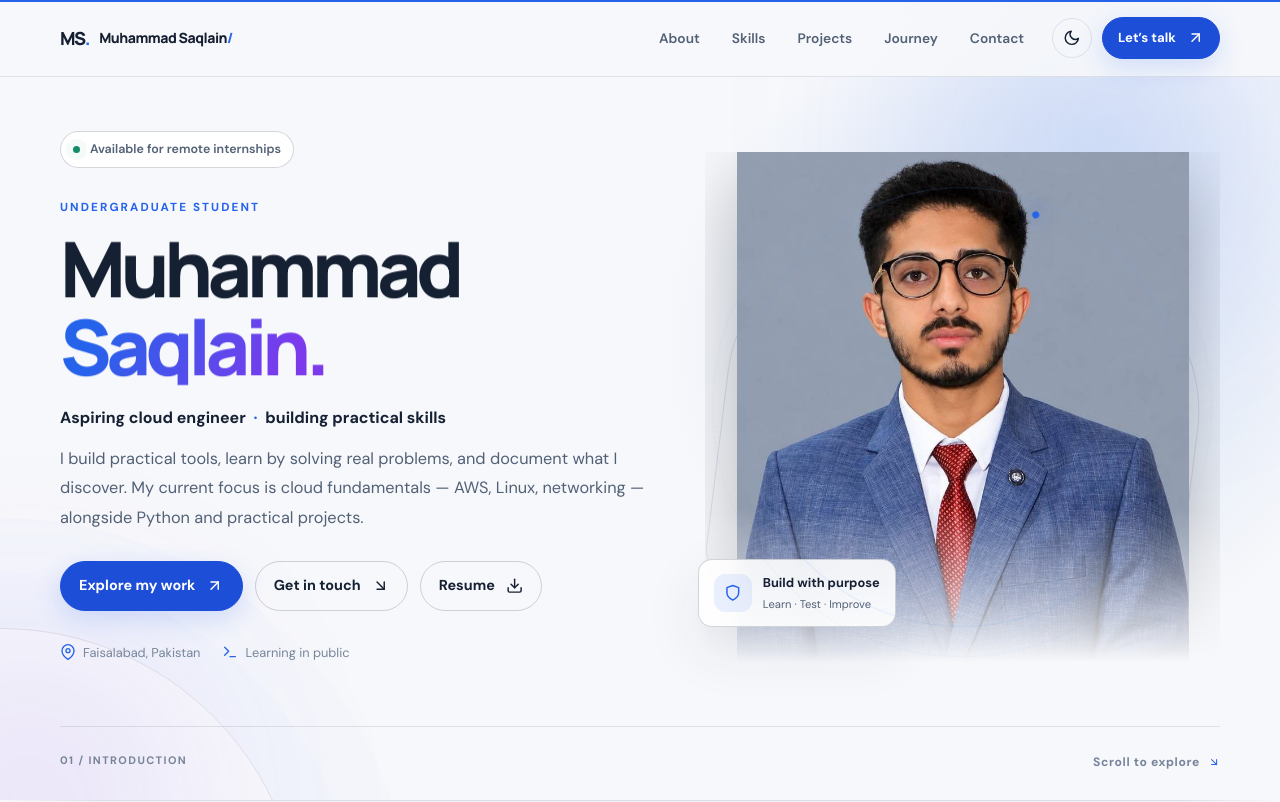
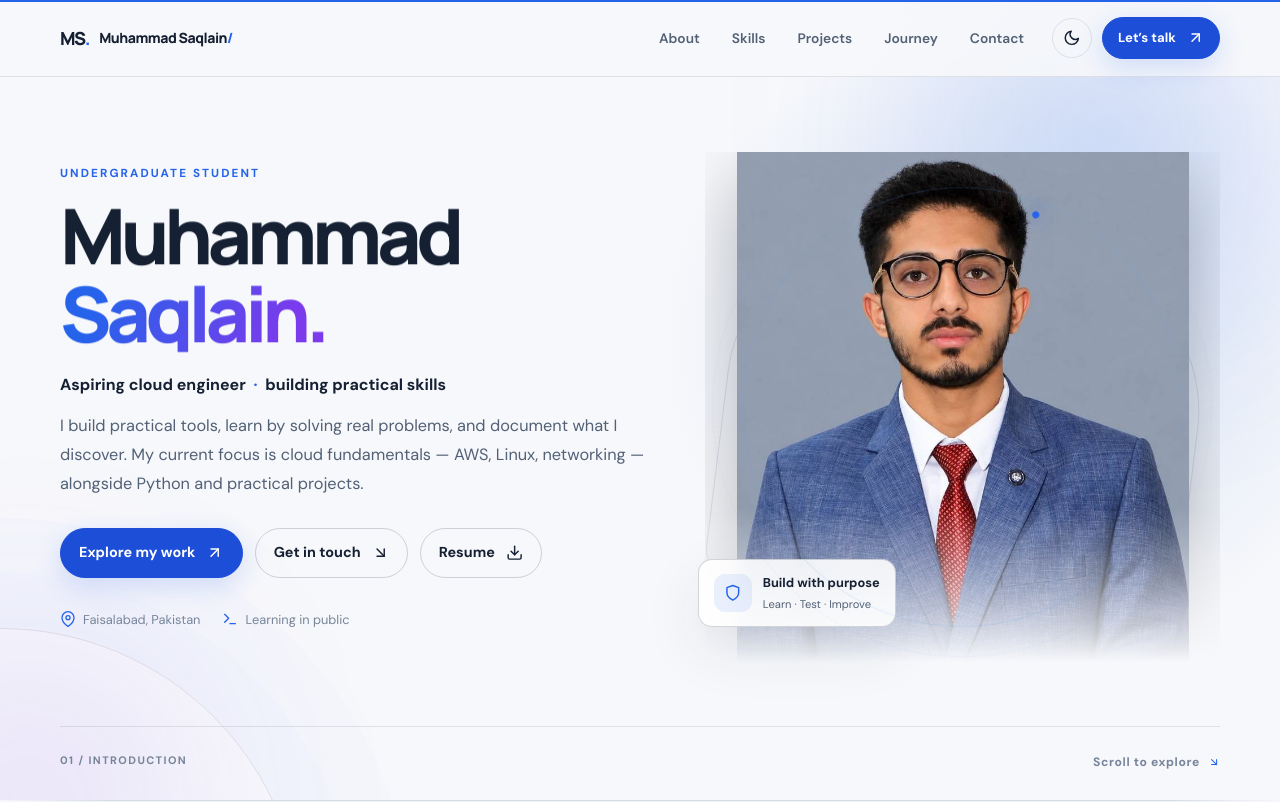
Before and after one commit to muhammadsaqlain-tech/saqlain-portfolio, a React (Vite) app: page / in a window 1280 px wide. Shown: the top 802 px of the page. Built offline with nearby package versions, Linux system fonts and the light colour scheme.

Commit message:
Remove availability pill from hero

```diff
--- a/src/components/Hero.tsx
+++ b/src/components/Hero.tsx
@@ -22,9 +22,6 @@ export default function Hero() {
       <div className="orb orb-b" aria-hidden="true" />
       <div className="hero-grid wrap">
         <div className="hero-copy">
-          <motion.div className="availability" initial={{ opacity: 0, y: 12 }} animate={{ opacity: 1, y: 0 }} transition={{ duration: 0.55 }}>
-            <span className="availability-dot" /> {profile.availability}
-          </motion.div>
           <motion.p className="hero-kicker" initial={{ opacity: 0 }} animate={{ opacity: 1 }} transition={{ delay: 0.1 }}>UNDERGRADUATE STUDENT</motion.p>
           {/* Masked line reveals: each line slides up from behind an overflow mask */}
           <h1 className="hero-title">
```
